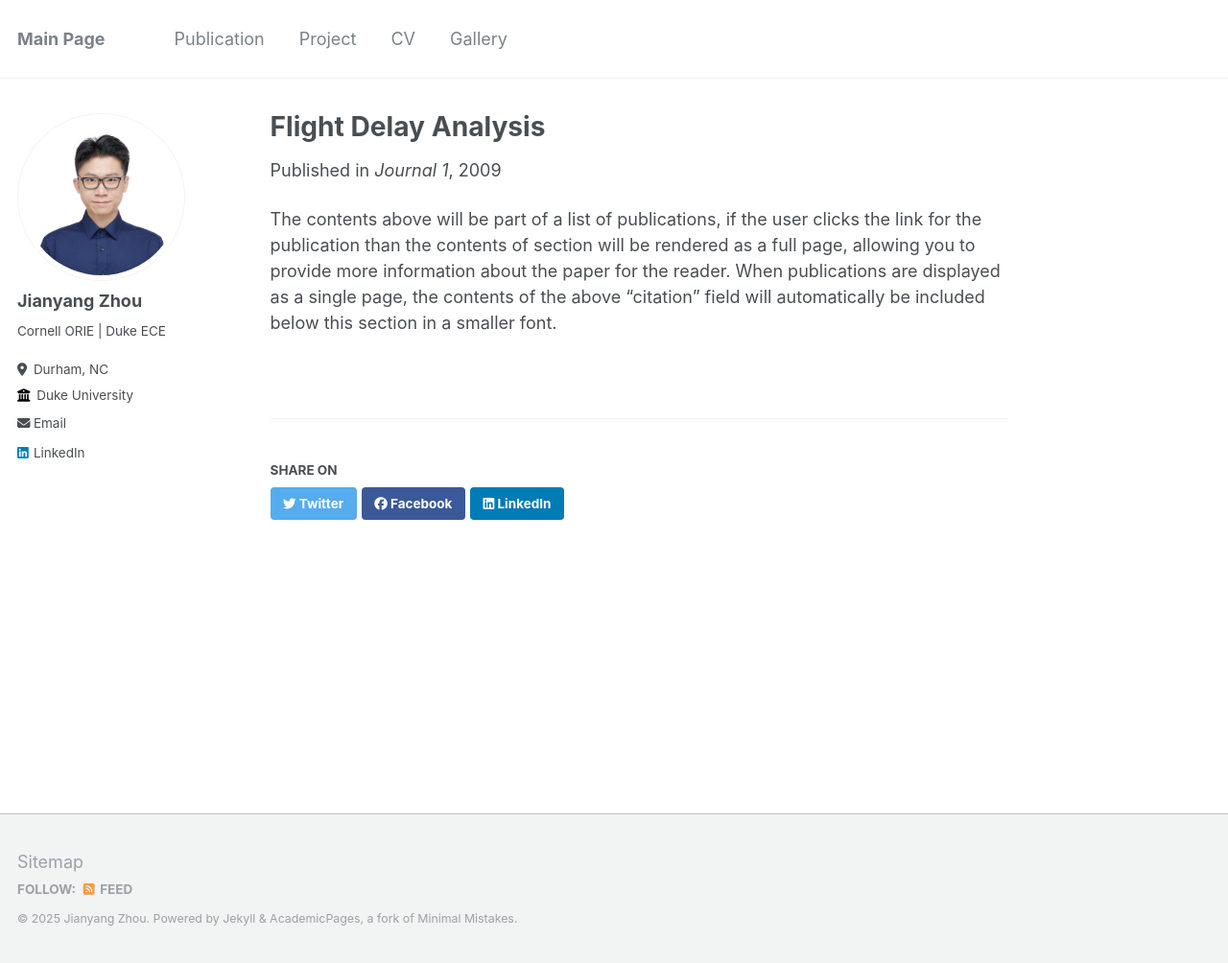
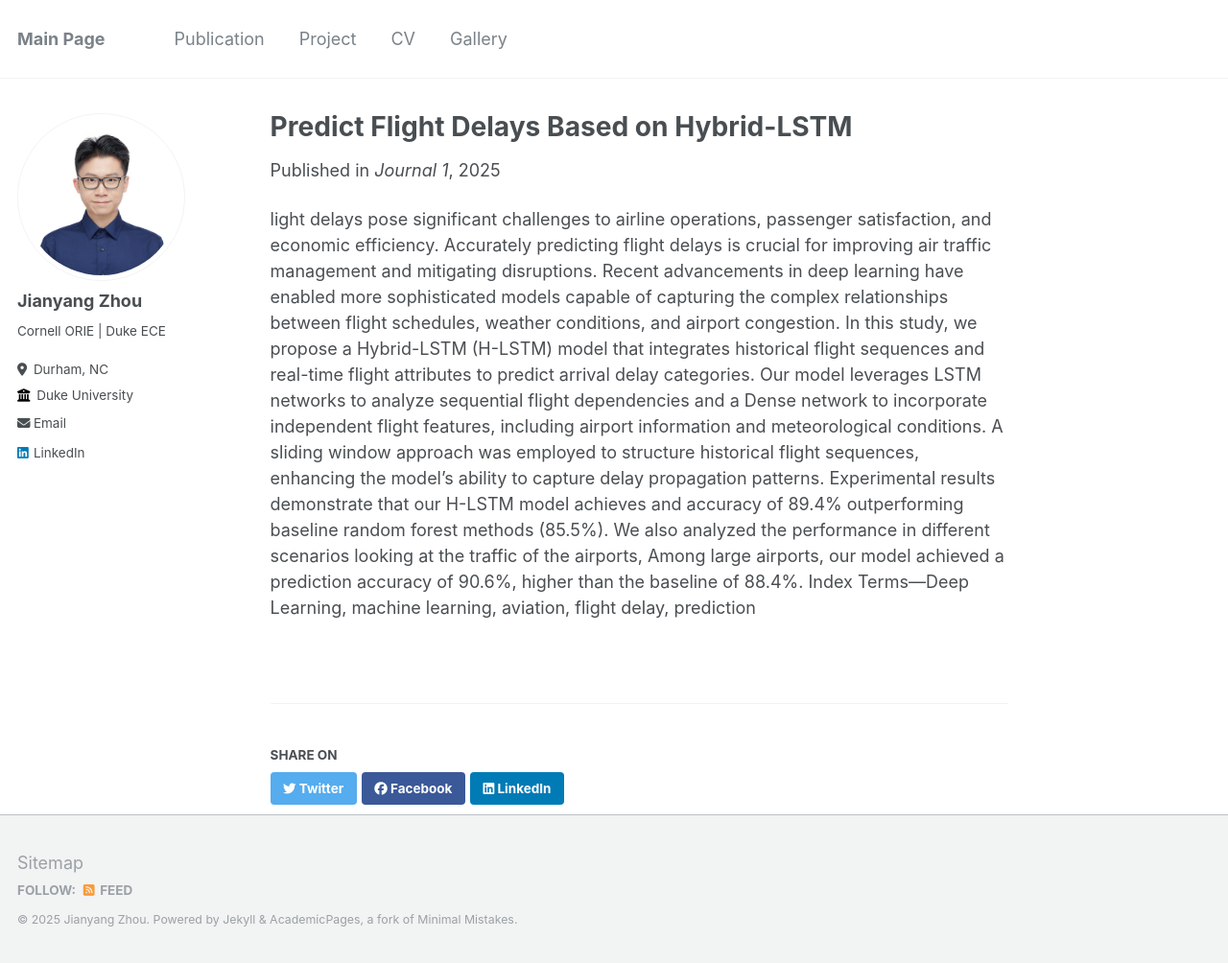
Before and after one commit to zhoujy1023/zhoujy1023.github.io, a Jekyll site: the page built from _publications/2009-10-01-paper-title-number-1.md, in a window 1280 px wide and 1004 px high. Shown: the whole window at 96% size. Built offline with Jekyll 4.4.1, drawn with Linux system fonts in a browser that asks for light colours.

Commit message:
change paper

```diff
--- a/_publications/2009-10-01-paper-title-number-1.md
+++ b/_publications/2009-10-01-paper-title-number-1.md
@@ -1,12 +1,12 @@
 ---
-title: "Flight Delay Analysis"
+title: "Predict Flight Delays Based on Hybrid-LSTM"
 collection: publications
-permalink: /publication/2009-10-01-paper-title-number-1
+permalink: /publication/H-LSTM
 #excerpt: ' '
-date: 2009-10-01
+date: 2025-09-29
 venue: 'Journal 1'
-paperurl: 'http://academicpages.github.io/files/H-LSTM.pdf'
+paperurl: 'http://zhoujy1023.github.io/files/H-LSTM.pdf'
 #citation: 'Your Name, You. (2009). &quot;Paper Title Number 1.&quot; <i>Journal 1</i>. 1(1).'
 ---
 
-The contents above will be part of a list of publications, if the user clicks the link for the publication than the contents of section will be rendered as a full page, allowing you to provide more information about the paper for the reader. When publications are displayed as a single page, the contents of the above "citation" field will automatically be included below this section in a smaller font.
+light delays pose significant challenges to airline operations, passenger satisfaction, and economic efficiency. Accurately predicting flight delays is crucial for improving air traffic management and mitigating disruptions. Recent advancements in deep learning have enabled more sophisticated models capable of capturing the complex relationships between flight schedules, weather conditions, and airport congestion. In this study, we propose a Hybrid-LSTM (H-LSTM) model that integrates historical flight sequences and real-time flight attributes to predict arrival delay categories. Our model leverages LSTM networks to analyze sequential flight dependencies and a Dense network to incorporate independent flight features, including airport information and meteorological conditions. A sliding window approach was employed to structure historical flight sequences, enhancing the model’s ability to capture delay propagation patterns. Experimental results demonstrate that our H-LSTM model achieves and accuracy of 89.4% outperforming baseline random forest methods (85.5%). We also analyzed the performance in different scenarios looking at the traffic of the airports, Among large airports, our model achieved a prediction accuracy of 90.6%, higher than the baseline of 88.4%. Index Terms—Deep Learning, machine learning, aviation, flight delay, prediction
```
